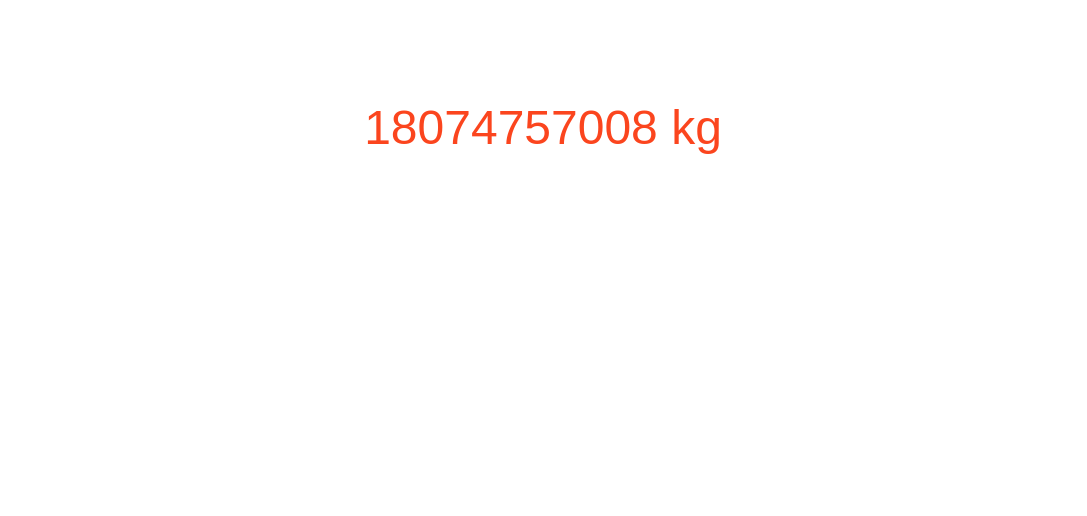
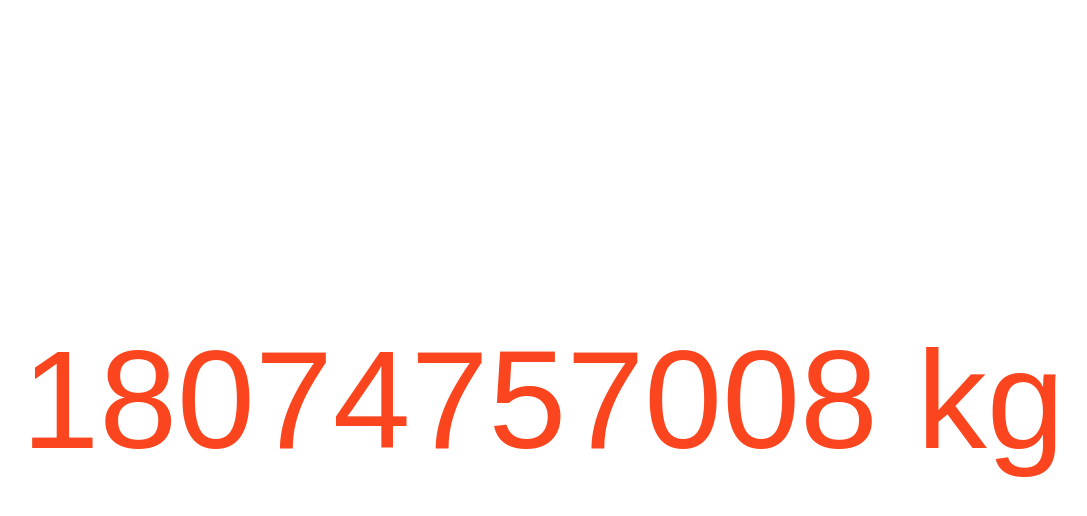
Before and after one commit to r007d/countup, a plain HTML site: page index.html in a window 1280 px wide. Shown: the whole page, without its empty margins (97-1184 px from the left). Drawn offline with Linux system fonts and the light colour scheme.

Commit message:
Update index.html

```diff
--- a/index.html
+++ b/index.html
@@ -8,12 +8,15 @@
         body {
             font-family: Arial, sans-serif;
             background-color: #ffffff;
-            text-align: center;
+            display: flex;
+            justify-content: center;
+            align-items: center;
+            height: 100vh;
+            margin: 0;
         }
         #counter {
-            font-size: 48px;
+            font-size: 140px; /* Increase font size to 72px */
             color: #fb451e;
-            margin-top: 100px;
         }
     </style>
 </head>
```
